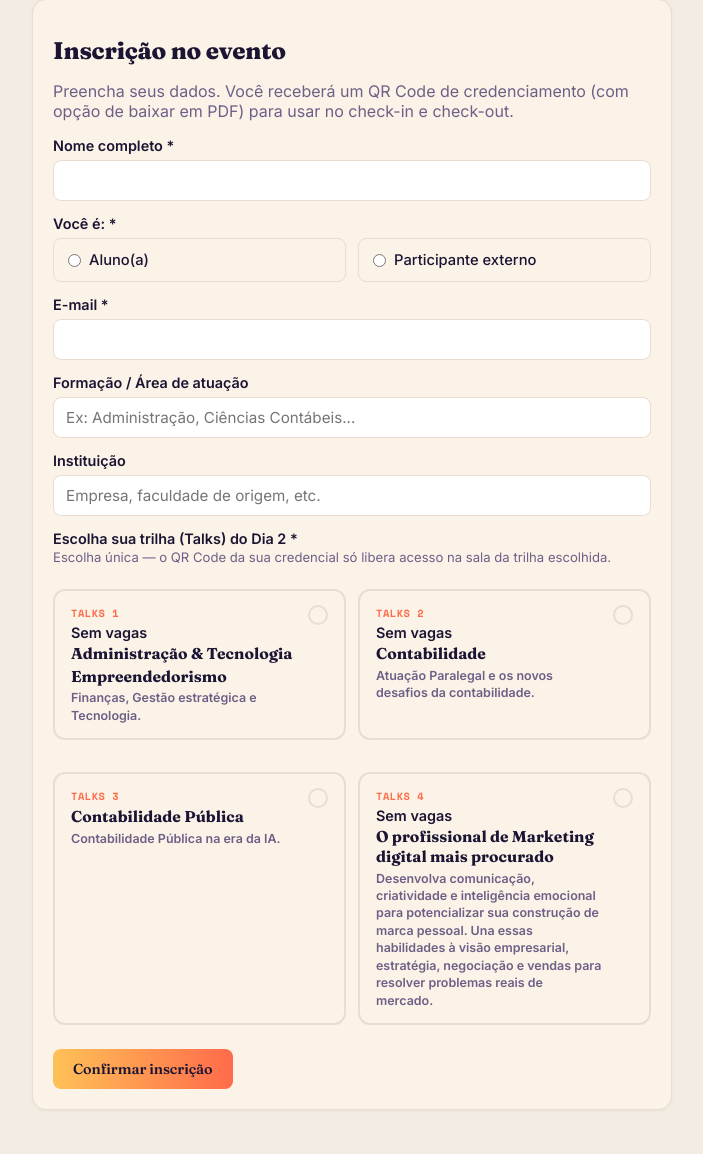
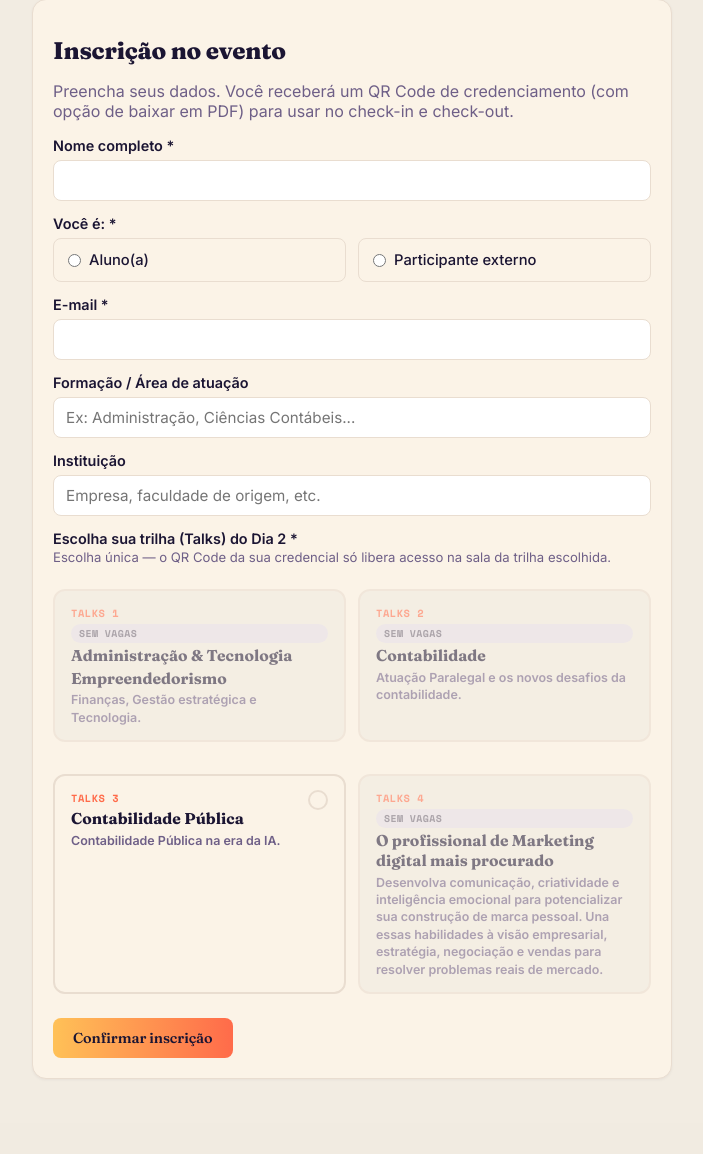
Before and after one commit to Er1k1r/UNITALKS, a Flask app: page /inscricao in a window 1280 px wide. Shown: the part 89-1243 px from the top of the page, without its empty margins (288-991 px from the left). After the commit the page ends 1168 px from the top, so only its background shows below. Run offline with Flask 3, Linux system fonts and the light colour scheme.

Commit message:
Add files via upload

```diff
--- a/CredenciamentoV2/static/css/style.css
+++ b/CredenciamentoV2/static/css/style.css
@@ -1154,6 +1154,33 @@ th { color: var(--navy); font-family: var(--fonte-titulo); font-size: 0.72rem; f
   font-weight: 700;
 }
 
+/* Trilha com inscrições encerradas ("sem vagas"): cartão continua visível
+   (mostra o que existe no Dia 2), mas fica visualmente inativo e o rádio
+   é desabilitado — não dá pra selecionar nem pelo teclado. */
+.trilha-card.sem-vagas {
+  cursor: not-allowed;
+  opacity: 0.55;
+  background: #efeae1;
+}
+.trilha-card.sem-vagas:hover { transform: none; }
+.trilha-card.sem-vagas .trilha-check { display: none; }
+
+/* Selo "sem vagas", no mesmo estilo do "a confirmar" mas em tom neutro
+   (cinza), pra não parecer erro nem alarme — só indisponibilidade. */
+.tag-sem-vagas {
+  display: inline-block;
+  font-family: var(--fonte-mono);
+  font-size: 0.62rem;
+  font-weight: 700;
+  text-transform: uppercase;
+  letter-spacing: 0.04em;
+  color: #6b6478;
+  background: #e4dfea;
+  padding: 2px 8px;
+  border-radius: 10px;
+  vertical-align: middle;
+}
+
 .aviso-campo {
   background: #fdf1e6;
   color: #a5560f;
```
